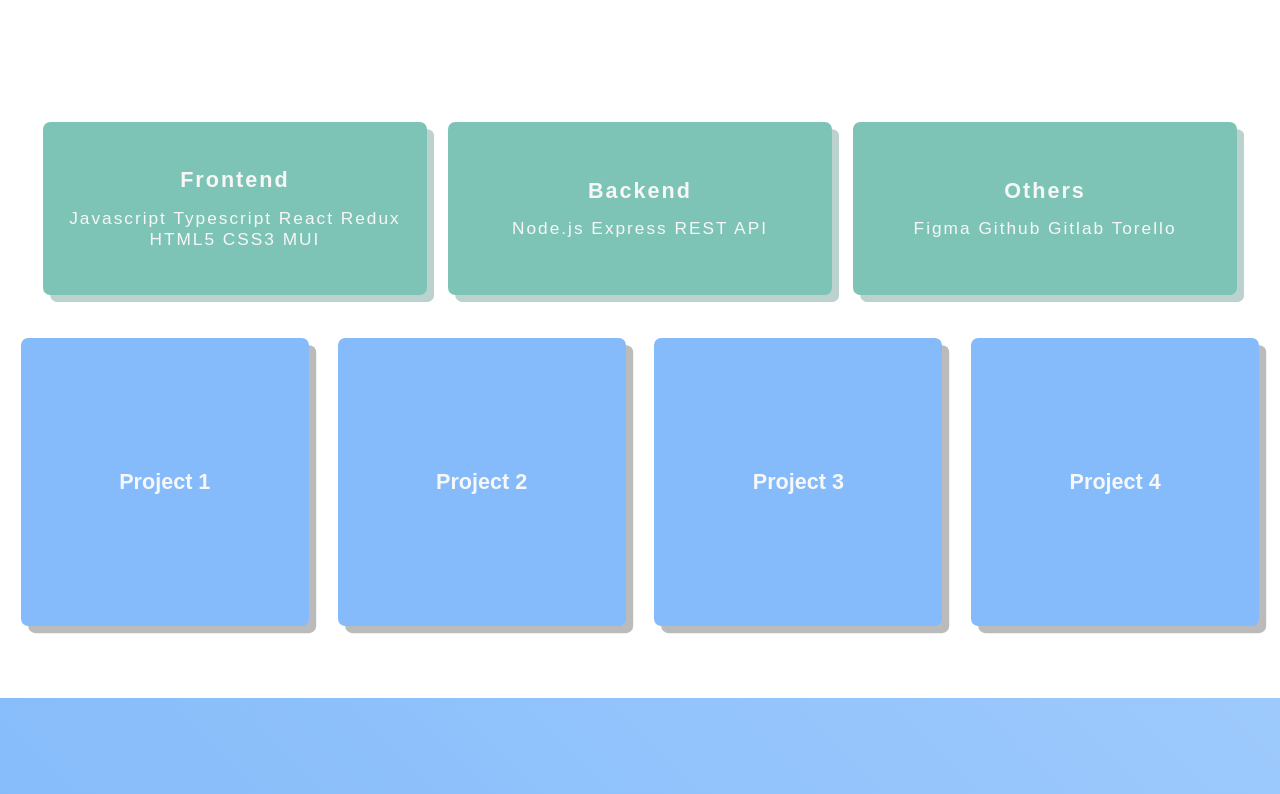
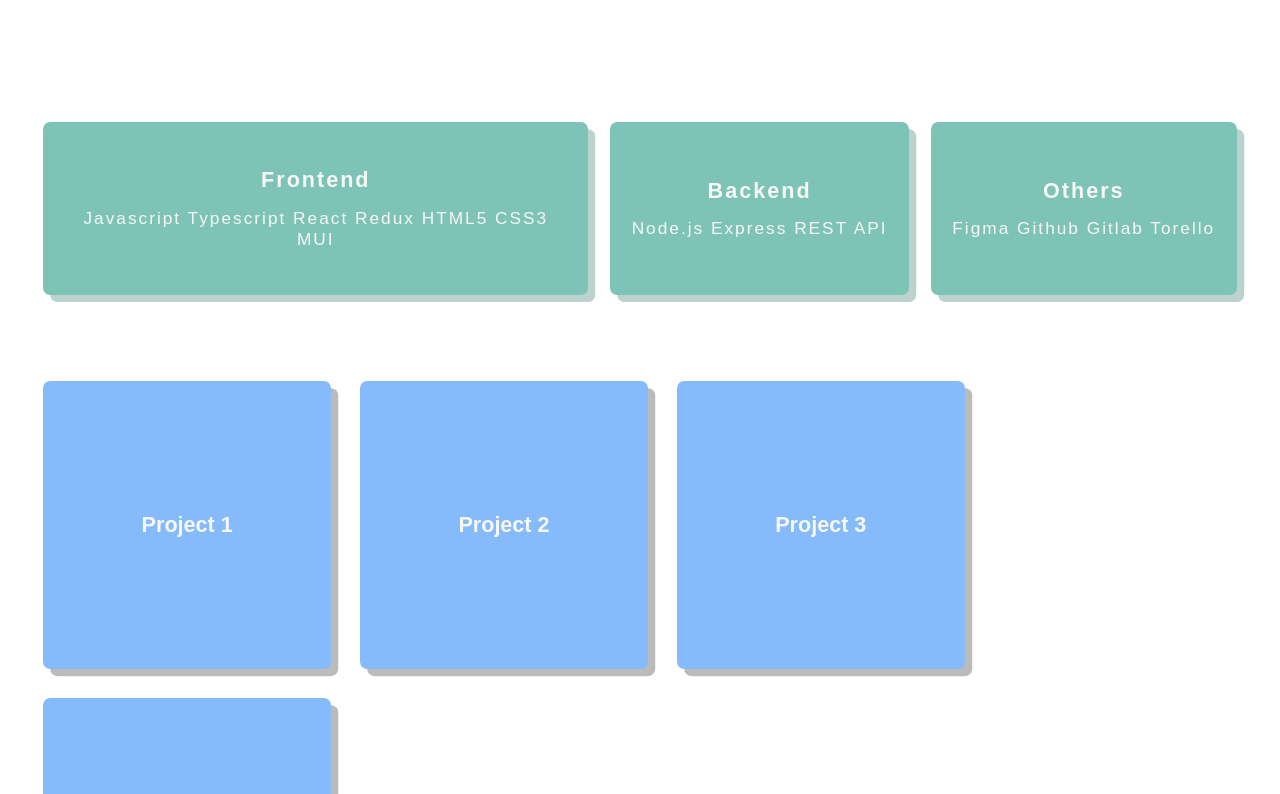
Before and after one commit to makiyo-ronkko/makiyo-app, a React (Create React App) app: page / in a window 1280 px wide. Shown: the part 966-1760 px from the top of the page. Built offline with nearby package versions, Linux system fonts and the light colour scheme.

Commit message:
master: update styles

```diff
--- a/src/components/App/App.module.css
+++ b/src/components/App/App.module.css
@@ -143,6 +143,7 @@
 .text {
 	text-align: center;
 	font-size: 1.5rem;
+	width: 100%;
 }
 
 .height {
@@ -171,9 +172,9 @@
 }
 
 .cardContainer {
-	height: 100%;
+	width: 100%;
 	display: grid;
-	grid-template-columns: repeat(3, 1fr);
+	grid-template-columns: repeat(auto-fit, minmax(16rem, auto));
 	grid-template-rows: auto;
 	gap: 1.5rem;
 	padding: 0 3rem;
@@ -204,7 +205,9 @@
 
 .projectContainer {
 	display: flex;
+	flex-wrap: wrap;
 	gap: 2rem;
+	padding: 3rem;
 }
 
 .project {
--- a/src/components/App/App.tsx
+++ b/src/components/App/App.tsx
@@ -26,19 +26,19 @@ export const App = () => {
 							<p className={AppStyles.text}>
 								<b>Frontend</b>
 							</p>
-							Javascript Typescript React Redux HTML5 CSS3 MUI
+							<p>Javascript Typescript React Redux HTML5 CSS3 MUI</p>
 						</div>
 						<div className={`${AppStyles.card} ${AppStyles.backgroundColor}`}>
 							<p className={AppStyles.text}>
 								<b>Backend</b>
 							</p>
-							Node.js Express REST API
+							<p>Node.js Express REST API</p>
 						</div>
 						<div className={`${AppStyles.card} ${AppStyles.backgroundColor}`}>
 							<p className={AppStyles.text}>
 								<b>Others</b>
 							</p>
-							Figma Github Gitlab Torello
+							<p>Figma Github Gitlab Torello</p>
 						</div>
 					</div>
 
--- a/src/routes/error.tsx
+++ b/src/routes/error.tsx
@@ -1,11 +1,12 @@
 import { useRouteError } from 'react-router-dom';
 import errorStyle from './route.module.css';
+import appStyles from '../components/App/App.module.css';
 
 export const ErrorPage = () => {
 	const error: any = useRouteError();
 	return (
-		<div className={`${errorStyle.errorWrapper} ${errorStyle.gradient1}`}>
-			<h2>Sorry, an unexpected error has occurred.</h2>
+		<div className={`${errorStyle.errorWrapper} ${appStyles.gradient1}`}>
+			<h2 className={errorStyle.h2}>This page is under maintenance.</h2>
 			<p>
 				<i>{error.statusText || error.message}</i>
 			</p>
--- a/src/routes/route.module.css
+++ b/src/routes/route.module.css
@@ -7,3 +7,7 @@
 	flex-direction: column;
 	gap: 2rem;
 }
+
+.h2 {
+	font-size: 2rem;
+}
```
